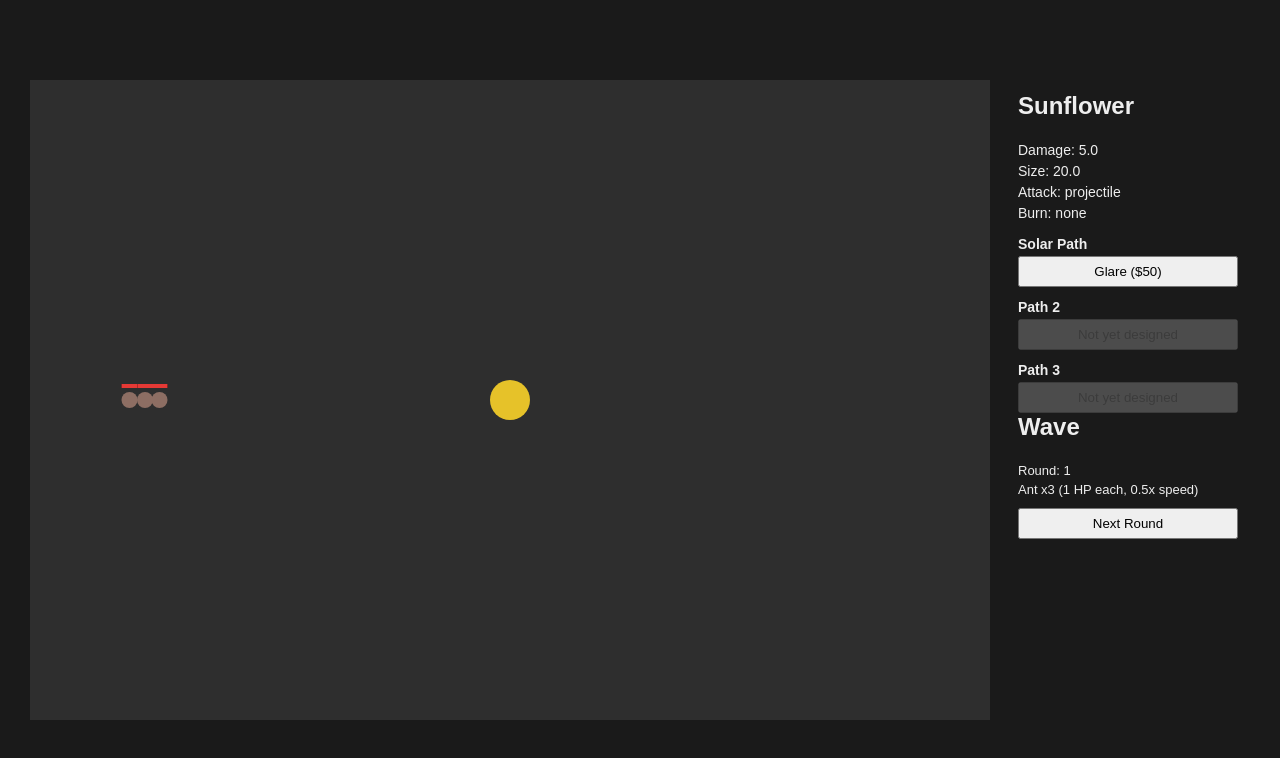
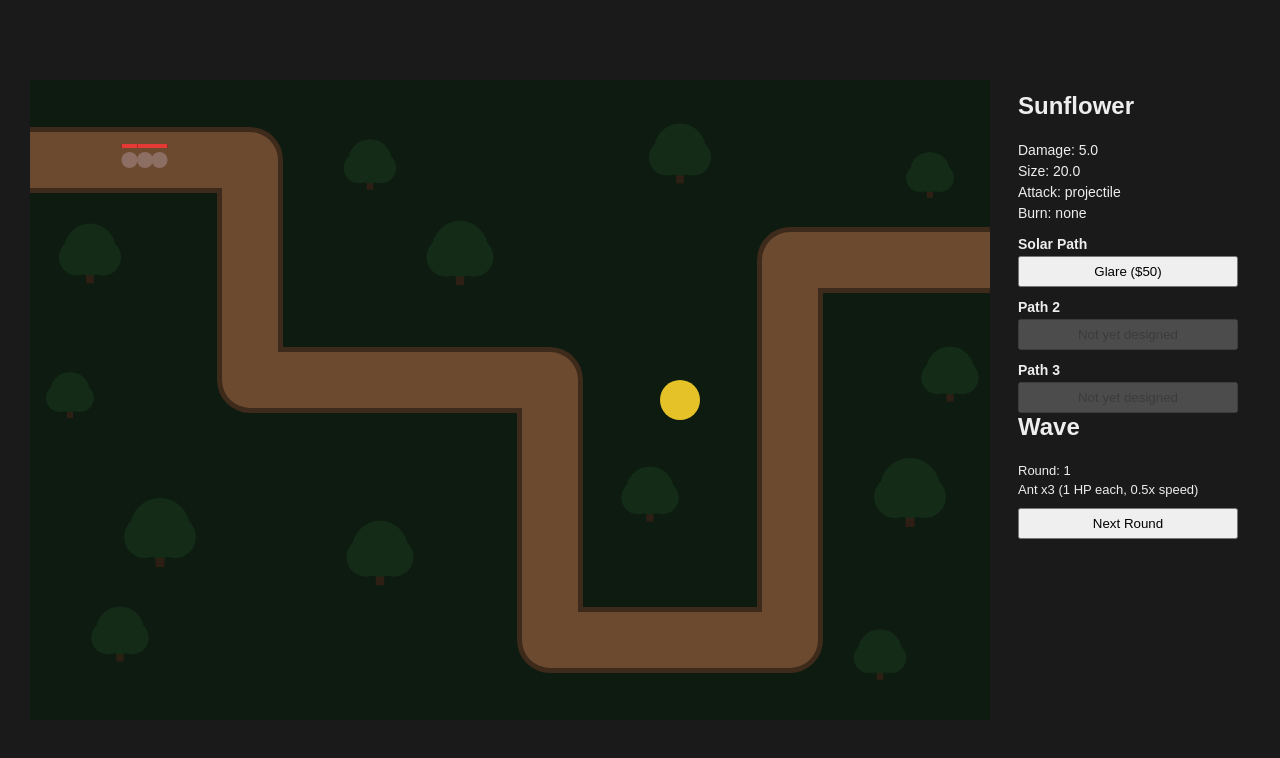
Before and after one commit to mkrauklis/bug-tower-defense, a plain HTML site: page index.html in a window 1280 px wide. Drawn offline with Linux system fonts and the light colour scheme.

Commit message:
Add dark-forest map with a winding dirt path
js/map.js: the game's single map for now (no map-selection system) —
a dark forest floor with hand-drawn tree shapes, and a winding dirt
path (two-tone stroke for a simple worn-road look), all canvas
primitives, no external assets. MAP_PATH_WAYPOINTS is the one source
of truth for the path's shape.

js/enemies.js now follows MAP_PATH_WAYPOINTS instead of the earlier
placeholder straight line; the waypoint-following movement code
itself didn't need to change. game.js renders the map before the
tower/enemies each frame, and moves the demo Sunflower to a fixed
spot off the path (there's no tower-placement system yet, so this
just stands in for "placed on buildable ground").

Co-Authored-By: Claude Sonnet 5 <noreply@anthropic.com>

```diff
--- a/index.html
+++ b/index.html
@@ -34,6 +34,7 @@
   </div>
 
   <script src="js/towers.js"></script>
+  <script src="js/map.js"></script>
   <script src="js/enemies.js"></script>
   <script src="js/game.js"></script>
 </body>
--- a/js/enemies.js
+++ b/js/enemies.js
@@ -3,11 +3,10 @@
 // Speed is expressed as a multiplier of BASE_SPEED (pixels/second) — the
 // speed a 1.0x-speed enemy would move at. Health is absolute hit points.
 //
-// Enemies move by following PATH_WAYPOINTS, an ordered list of {x, y}
-// points. For now this is a placeholder straight line across the canvas's
-// vertical center (there's no map yet); once a real map/path exists,
-// replace PATH_WAYPOINTS with its waypoints and this movement code keeps
-// working unchanged.
+// Enemies move by following the map's path waypoints (MAP_PATH_WAYPOINTS,
+// defined in map.js — load that script before this one). This movement
+// code is path-shape-agnostic: it just walks the waypoint list, so a
+// different map's path would work without any change here.
 
 const BASE_SPEED = 60; // px/second
 
@@ -28,11 +27,6 @@ const BOSS_TYPES = {
 };
 
 const BOSS_INTERVAL = 25;
-
-const PATH_WAYPOINTS = [
-  { x: -20, y: 320 },
-  { x: 980, y: 320 },
-];
 
 function isBossRound(round) {
   return round % BOSS_INTERVAL === 0;
@@ -118,8 +112,8 @@ function spawnWave(composition) {
         speed: BASE_SPEED * entry.speedMultiplier,
         isBoss: entry.isBoss,
         waypointIndex: 0,
-        x: PATH_WAYPOINTS[0].x,
-        y: PATH_WAYPOINTS[0].y,
+        x: MAP_PATH_WAYPOINTS[0].x,
+        y: MAP_PATH_WAYPOINTS[0].y,
         spawnDelay,
         spawned: false,
       });
@@ -137,8 +131,8 @@ function updateEnemies(deltaSeconds) {
     }
 
     let remaining = enemy.speed * deltaSeconds;
-    while (remaining > 0 && enemy.waypointIndex < PATH_WAYPOINTS.length - 1) {
-      const target = PATH_WAYPOINTS[enemy.waypointIndex + 1];
+    while (remaining > 0 && enemy.waypointIndex < MAP_PATH_WAYPOINTS.length - 1) {
+      const target = MAP_PATH_WAYPOINTS[enemy.waypointIndex + 1];
       const dx = target.x - enemy.x;
       const dy = target.y - enemy.y;
       const dist = Math.hypot(dx, dy);
@@ -158,7 +152,7 @@ function updateEnemies(deltaSeconds) {
 
   // Drop enemies that reached the final waypoint (the base/goal, for now).
   activeEnemies = activeEnemies.filter(
-    (enemy) => enemy.waypointIndex < PATH_WAYPOINTS.length - 1
+    (enemy) => enemy.waypointIndex < MAP_PATH_WAYPOINTS.length - 1
   );
 }
 
--- a/js/game.js
+++ b/js/game.js
@@ -11,11 +11,17 @@ function update(deltaSeconds) {
   updateEnemies(deltaSeconds);
 }
 
+// Fixed demo spot on the forest floor, off the dirt path — there's no
+// tower-placement system yet, so this just stands in for "placed on
+// buildable ground" until one exists.
+const SUNFLOWER_DEMO_X = 650;
+const SUNFLOWER_DEMO_Y = 320;
+
 function render() {
-  ctx.clearRect(0, 0, canvas.width, canvas.height);
+  renderMap(ctx, canvas);
 
-  const x = canvas.width / 2;
-  const y = canvas.height / 2;
+  const x = SUNFLOWER_DEMO_X;
+  const y = SUNFLOWER_DEMO_Y;
 
   if (sunflower.attackType === 'ray') {
     ctx.strokeStyle = sunflower.burn ? '#ff6600' : '#fff59d';
--- /dev/null
+++ b/js/map.js
@@ -0,0 +1,81 @@
+// The game's single map (no map-selection system yet): a dark forest with
+// a winding dirt path enemies walk from spawn to the base. Hand-drawn with
+// canvas primitives only, no external art assets.
+//
+// MAP_PATH_WAYPOINTS is also what enemies.js follows for movement — it's
+// the one source of truth for the lane's shape.
+
+const MAP_PATH_WAYPOINTS = [
+  { x: -20, y: 80 },
+  { x: 220, y: 80 },
+  { x: 220, y: 300 },
+  { x: 520, y: 300 },
+  { x: 520, y: 560 },
+  { x: 760, y: 560 },
+  { x: 760, y: 180 },
+  { x: 980, y: 180 },
+];
+
+const MAP_PATH_WIDTH = 56;
+
+// Fixed, hand-placed tree positions — scattered rather than tiled, and
+// kept clear of the path so it stays visually distinct from the forest.
+const MAP_TREES = [
+  { x: 60, y: 180, r: 26 },
+  { x: 130, y: 460, r: 30 },
+  { x: 340, y: 90, r: 22 },
+  { x: 430, y: 180, r: 28 },
+  { x: 90, y: 560, r: 24 },
+  { x: 650, y: 80, r: 26 },
+  { x: 880, y: 420, r: 30 },
+  { x: 620, y: 420, r: 24 },
+  { x: 350, y: 480, r: 28 },
+  { x: 850, y: 580, r: 22 },
+  { x: 900, y: 100, r: 20 },
+  { x: 40, y: 320, r: 20 },
+  { x: 920, y: 300, r: 24 },
+];
+
+function drawMapTree(ctx, x, y, r) {
+  ctx.fillStyle = '#2e1f14';
+  ctx.fillRect(x - r * 0.15, y, r * 0.3, r * 0.9);
+
+  // A few overlapping circles for a simple hand-drawn canopy.
+  ctx.fillStyle = '#132b17';
+  ctx.beginPath();
+  ctx.arc(x, y - r * 0.4, r, 0, Math.PI * 2);
+  ctx.fill();
+  ctx.beginPath();
+  ctx.arc(x - r * 0.5, y - r * 0.1, r * 0.7, 0, Math.PI * 2);
+  ctx.fill();
+  ctx.beginPath();
+  ctx.arc(x + r * 0.5, y - r * 0.1, r * 0.7, 0, Math.PI * 2);
+  ctx.fill();
+}
+
+function strokeMapPath(ctx, waypoints) {
+  ctx.beginPath();
+  ctx.moveTo(waypoints[0].x, waypoints[0].y);
+  waypoints.slice(1).forEach((point) => ctx.lineTo(point.x, point.y));
+  ctx.stroke();
+}
+
+function renderMap(ctx, canvas) {
+  ctx.fillStyle = '#0d1b10';
+  ctx.fillRect(0, 0, canvas.width, canvas.height);
+
+  ctx.lineJoin = 'round';
+  ctx.lineCap = 'round';
+
+  // Darker outline under a lighter fill gives the path a simple worn-dirt,
+  // two-tone look without needing a texture image.
+  ctx.strokeStyle = '#3e2a1a';
+  ctx.lineWidth = MAP_PATH_WIDTH + 10;
+  strokeMapPath(ctx, MAP_PATH_WAYPOINTS);
+
+  ctx.strokeStyle = '#6b4a2f';
+  ctx.lineWidth = MAP_PATH_WIDTH;
+  strokeMapPath(ctx, MAP_PATH_WAYPOINTS);
+
+  MAP_TREES.forEach((tree) => drawMapTree(ctx, tree.x, tree.y, tree.r));
+}
```
